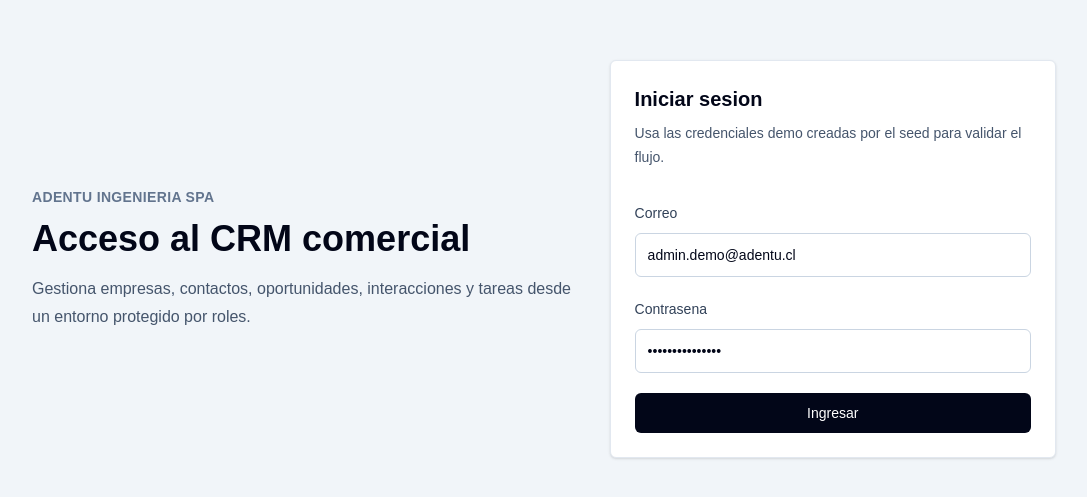
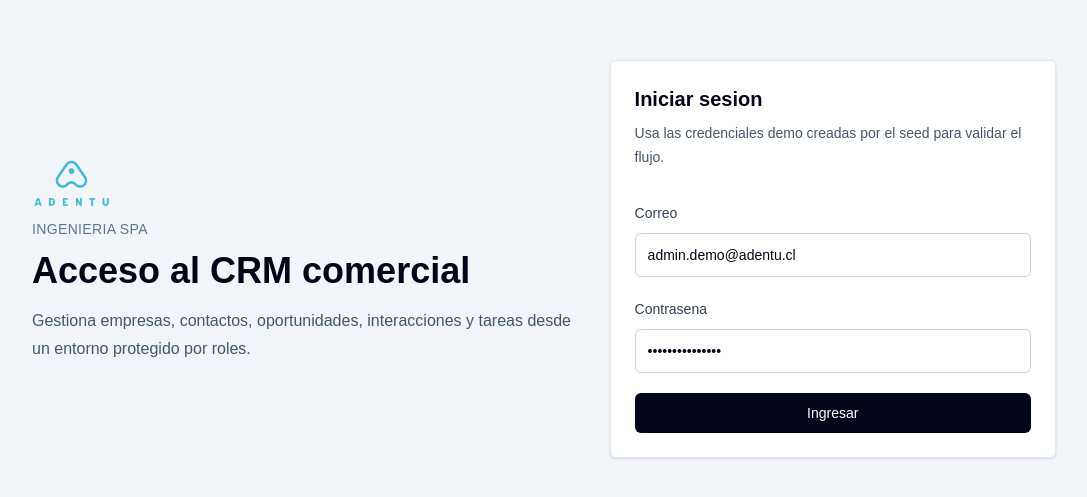
Before and after one commit to sacarmona/crm_adentu, a Next.js app: page /login in a window 1280 px wide. Shown: the part 141-638 px from the top of the page, without its empty margins (96-1183 px from the left). Built offline with nearby package versions, Linux system fonts and the light colour scheme; no server answers.

Commit message:
feat: replace ADENTU text mentions with official brand logo
Copied the icon mark and stacked logo from the Flujo_Caja repo into
public/brand/ and swapped them in for the plain-text ADENTU mentions
in the sidebar header, top breadcrumb, and login screen.

```diff
--- a/src/app/(auth)/login/page.tsx
+++ b/src/app/(auth)/login/page.tsx
@@ -1,3 +1,4 @@
+import Image from "next/image";
 import { redirect } from "next/navigation";
 
 import { auth } from "@/auth";
@@ -16,8 +17,16 @@ export default async function LoginPage() {
     <main className="min-h-screen bg-slate-100 px-5 py-10 text-slate-950">
       <div className="mx-auto grid min-h-[calc(100vh-5rem)] max-w-5xl items-center gap-8 lg:grid-cols-[1.1fr_0.9fr]">
         <section>
-          <p className="text-sm font-semibold uppercase tracking-wide text-slate-500">
-            ADENTU Ingenieria SpA
+          <Image
+            alt="ADENTU"
+            height={56}
+            priority
+            src="/brand/adentu-logo.png"
+            style={{ height: "56px", width: "auto" }}
+            width={200}
+          />
+          <p className="mt-2 text-sm font-medium uppercase tracking-wide text-slate-500">
+            Ingenieria SpA
           </p>
           <h1 className="mt-3 max-w-xl text-4xl font-semibold tracking-normal">
             Acceso al CRM comercial
--- a/src/components/layout/app-shell.tsx
+++ b/src/components/layout/app-shell.tsx
@@ -14,6 +14,7 @@ import {
   Settings,
   Target,
 } from "lucide-react";
+import Image from "next/image";
 import Link from "next/link";
 
 import { signOut } from "@/auth";
@@ -51,13 +52,15 @@ export function AppShell({
   return (
     <div className="min-h-screen bg-slate-100 text-slate-950">
       <aside className="fixed inset-y-0 left-0 hidden w-72 flex-col border-r border-slate-200 bg-white lg:flex">
-        <div className="flex h-16 shrink-0 items-center border-b border-slate-200 px-6">
-          <div>
-            <p className="text-sm font-semibold uppercase tracking-wide text-slate-500">
-              ADENTU
-            </p>
-            <h1 className="text-lg font-semibold">CRM Comercial</h1>
-          </div>
+        <div className="flex h-16 shrink-0 items-center gap-3 border-b border-slate-200 px-6">
+          <Image
+            alt="ADENTU"
+            height={32}
+            priority
+            src="/brand/adentu-mark.png"
+            width={32}
+          />
+          <h1 className="text-lg font-semibold">CRM Comercial</h1>
         </div>
         <div className="flex shrink-0 items-center justify-between gap-2 border-b border-slate-200 px-6 py-3">
           <div className="min-w-0">
@@ -88,8 +91,9 @@ export function AppShell({
       <div className="lg:pl-72">
         <header className="sticky top-0 z-10 flex h-16 items-center justify-between border-b border-slate-200 bg-white px-5">
           <div>
-            <p className="text-xs font-medium text-slate-500">
-              ADENTU / CRM Comercial
+            <p className="flex items-center gap-1.5 text-xs font-medium text-slate-500">
+              <Image alt="ADENTU" height={14} src="/brand/adentu-mark.png" width={14} />
+              / CRM Comercial
             </p>
             <h2 className="text-base font-semibold">Gestion comercial</h2>
           </div>
```
Also changed, not shown: public/brand/adentu-logo.png (added), public/brand/adentu-mark.png (added).
